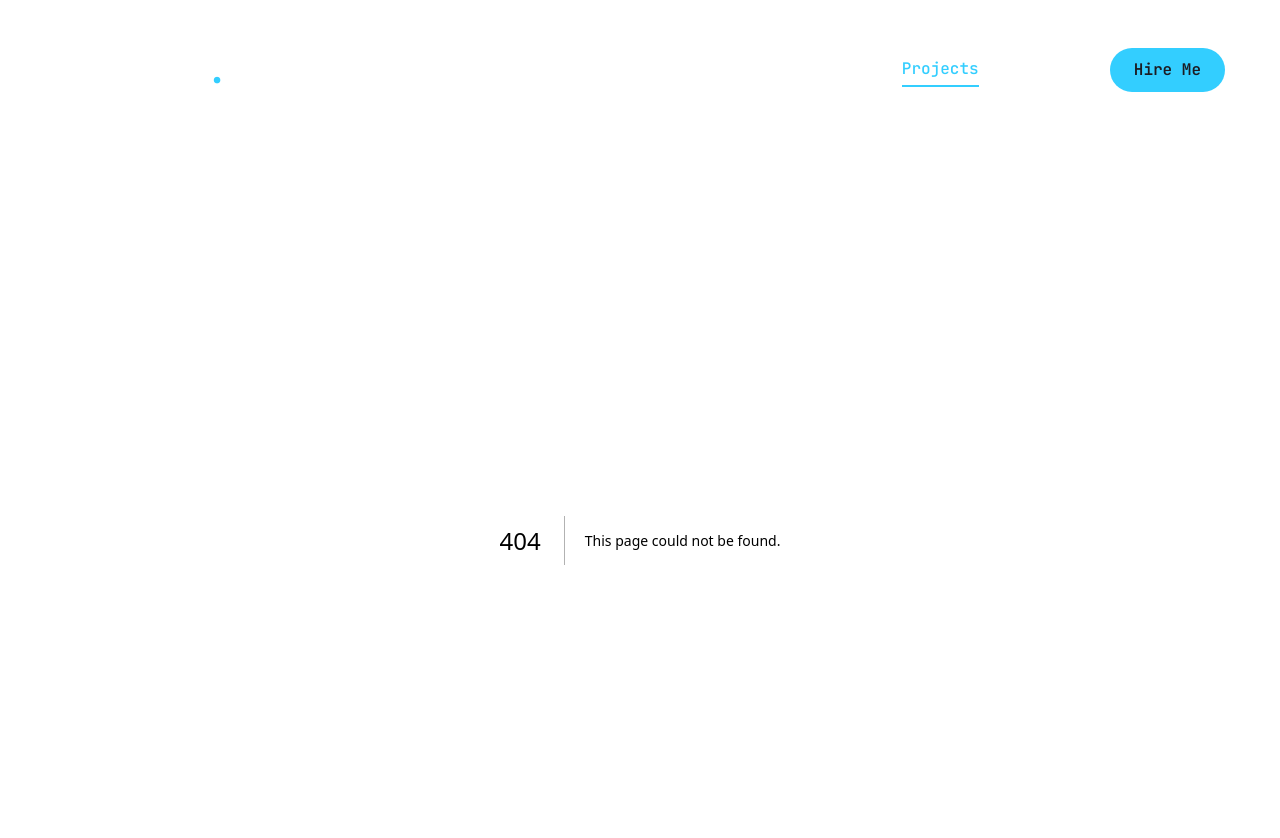
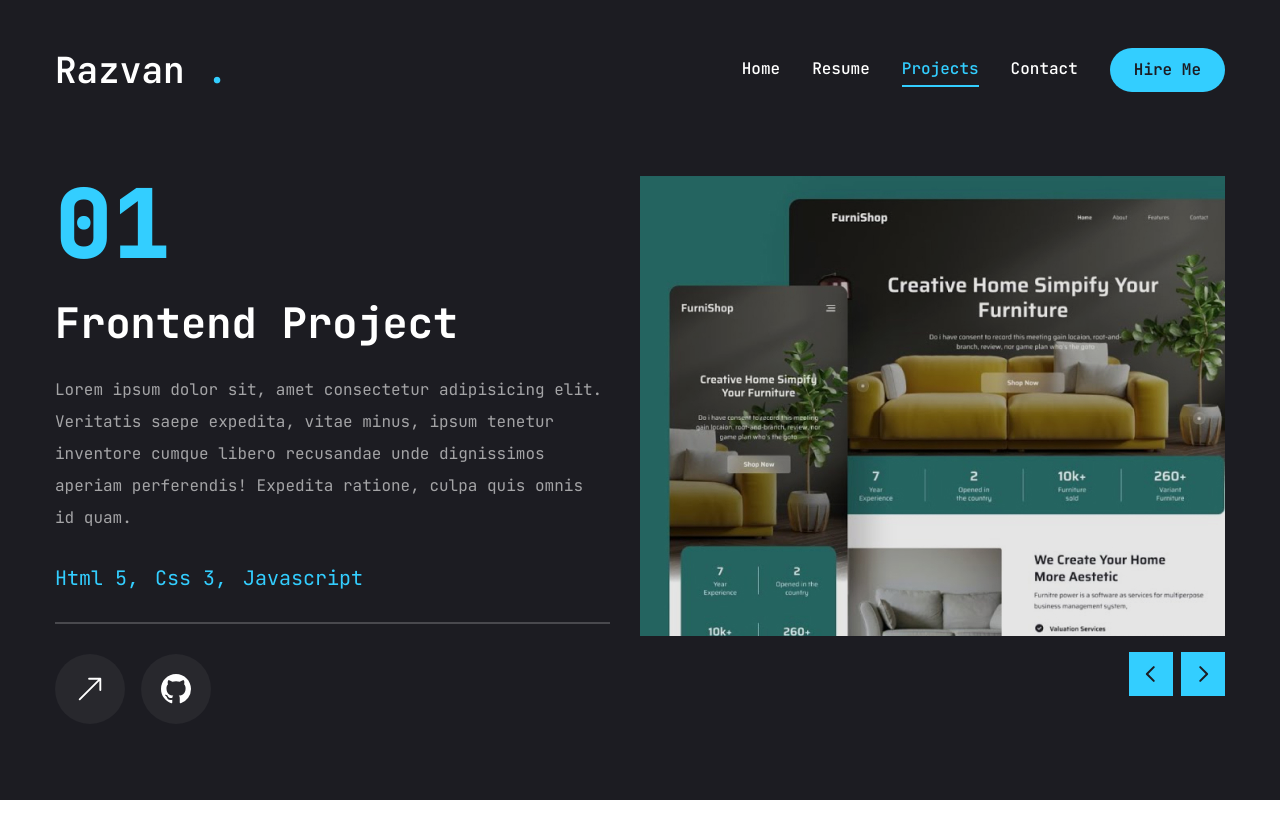
Before and after one commit to RazvanConstantin1/razvan-constantin, a Next.js app: page /projects in a window 1280 px wide. Before the commit this address had no page. Shown: the top 838 px of the page. After the commit the page ends 800 px from the top, so only its background shows below. Built offline with nearby package versions, Linux system fonts and the light colour scheme.

Commit message:
finished the projects page layout

```diff
--- /dev/null
+++ b/app/projects/page.jsx
@@ -0,0 +1,180 @@
+"use client";
+
+import { motion } from "framer-motion";
+import React, { useState } from "react";
+
+import { Swiper, SwiperSlide } from "swiper/react";
+import "swiper/css";
+
+import { BsArrowUpRight, BsGithub } from "react-icons/bs";
+
+import {
+  Tooltip,
+  TooltipContent,
+  TooltipProvider,
+  TooltipTrigger,
+} from "@/components/ui/tooltip";
+
+import Link from "next/link";
+import Image from "next/image.js";
+import ProjectSliderBtns from "@/components/ui/ProjectSliderBtns.jsx";
+
+const projects = [
+  {
+    num: "01",
+    category: "frontend",
+    title: "project 1",
+    description:
+      "Lorem ipsum dolor sit, amet consectetur adipisicing elit. Veritatis saepe expedita, vitae minus, ipsum tenetur inventore cumque libero recusandae unde dignissimos aperiam perferendis! Expedita ratione, culpa quis omnis id quam.",
+    stack: [{ name: "Html 5" }, { name: "Css 3" }, { name: "Javascript" }],
+    image: "/assets/work/thumb1.png",
+    live: "",
+    github: "",
+  },
+  {
+    num: "02",
+    category: "frontend",
+    title: "project 2",
+    description:
+      "Lorem ipsum dolor sit, amet consectetur adipisicing elit. Veritatis saepe expedita, vitae minus, ipsum tenetur inventore cumque libero recusandae unde dignissimos aperiam perferendis! Expedita ratione, culpa quis omnis id quam.",
+    stack: [{ name: "React" }, { name: "Tailwind Css" }, { name: "Framer" }],
+    image: "/assets/work/thumb2.png",
+    live: "",
+    github: "",
+  },
+  {
+    num: "03",
+    category: "frontend",
+    title: "project 3",
+    description:
+      "Lorem ipsum dolor sit, amet consectetur adipisicing elit. Veritatis saepe expedita, vitae minus, ipsum tenetur inventore cumque libero recusandae unde dignissimos aperiam perferendis! Expedita ratione, culpa quis omnis id quam.",
+    stack: [{ name: "Html 5" }, { name: "Css 3" }, { name: "Javascript" }],
+    image: "/assets/work/thumb3.png",
+    live: "",
+    github: "",
+  },
+];
+
+function Projects() {
+  const [project, setProject] = useState(projects[0]);
+
+  const handleSlideChange = (swiper) => {
+    // get current slide index
+    const currentIndex = swiper.activeIndex;
+
+    // update project state base on current slide index
+    setProject(projects[currentIndex]);
+  };
+
+  return (
+    <motion.section
+      initial={{ opacity: 0 }}
+      animate={{
+        opacity: 1,
+        transition: {
+          delay: 2.4,
+          duration: 0.4,
+          ease: "easeIn",
+        },
+      }}
+      className="min-h-[80vh] flex flex-col justify-center py12 xl:px-0"
+    >
+      <div className="container mx-auto">
+        <div className="flex flex-col xl:flex-row xl:gap-[30px]">
+          <div className="w-full xl:w-[50%] xl:h-[460px] flex flex-col xl:justify-between order-2 xl:order-none">
+            <div className="flex flex-col gap-[30px] h-[50%]">
+              {/* outline num */}
+              <div className="text-8xl leading-none font-extrabold text-accent">
+                {project.num}
+              </div>
+              {/* project category */}
+              <h2 className="text-[42px] font-bold leading-none text-white group-hover:text-accent transition-all duration-500 capitalize">
+                {project.category} project
+              </h2>
+              {/* project description */}
+              <p className="text-white/60">{project.description}</p>
+              {/* stack */}
+              <ul className="flex gap-4">
+                {project.stack.map((item, index) => {
+                  return (
+                    <li key={index} className="text-xl text-accent">
+                      {item.name}
+                      {/* remove the las comma */}
+                      {index !== project.stack.length - 1 && ","}
+                    </li>
+                  );
+                })}
+              </ul>
+              {/* border */}
+              <div className="border border-white/20"></div>
+              {/* buttons */}
+              <div className="flex items-center gap-4">
+                {/* live project button */}
+                <Link href={project.github}>
+                  <TooltipProvider delayDuration={100}>
+                    <Tooltip>
+                      <TooltipTrigger className="w-[70px] h-[70px] rounded-full bg-white/5 flex justify-center items-center">
+                        <BsArrowUpRight className="text-white text-3xl group-hover:text-accent" />
+                      </TooltipTrigger>
+                      <TooltipContent>
+                        <p>Live Project</p>
+                      </TooltipContent>
+                    </Tooltip>
+                  </TooltipProvider>
+                </Link>
+                {/* github project button */}
+                <Link href={project.live}>
+                  <TooltipProvider delayDuration={100}>
+                    <Tooltip>
+                      <TooltipTrigger className="w-[70px] h-[70px] rounded-full bg-white/5 flex justify-center items-center">
+                        <BsGithub className="text-white text-3xl group-hover:text-accent" />
+                      </TooltipTrigger>
+                      <TooltipContent>
+                        <p>Github repository</p>
+                      </TooltipContent>
+                    </Tooltip>
+                  </TooltipProvider>
+                </Link>
+              </div>
+            </div>
+          </div>
+          <div className="w-full xl:w-[50%]">
+            <Swiper
+              spaceBetween={30}
+              slidesPreview={1}
+              className="xl:h-[520px] mb-12"
+              onSlideChange={handleSlideChange}
+            >
+              {projects.map((project, index) => {
+                return (
+                  <SwiperSlide key={index} className="w-full">
+                    <div className="h-[460px] relative flex justify-center items-center bg-pink-50/20">
+                      {/* overlay */}
+                      <div className="absolute top-0 bottom-0 w-full h-full bg-black/10 z-10"></div>
+                      {/* image */}
+                      <div>
+                        <Image
+                          src={project.image}
+                          fill
+                          className="object-cover"
+                          alt="project"
+                        />
+                      </div>
+                    </div>
+                  </SwiperSlide>
+                );
+              })}
+              {/* slider buttons */}
+              <ProjectSliderBtns
+                containerStyles="flex gap-2 absolute right-0 bottom-[calc(50%_-_22px)] xl:bottom-0 z-20 w-full justify-between xl:w-max xl:justify-none"
+                btnStyles="bg-accent hover:bg-accent-hover text-primary text-[22px] w-[44px] h-[44px] flex justify-center items-center transition-all"
+              />
+            </Swiper>
+          </div>
+        </div>
+      </div>
+    </motion.section>
+  );
+}
+
+export default Projects;
--- a/app/work/page.jsx
+++ /dev/null
@@ -1,5 +0,0 @@
-function Work() {
-  return <div>Work page</div>;
-}
-
-export default Work;
--- /dev/null
+++ b/components/ui/ProjectSliderBtns.jsx
@@ -0,0 +1,27 @@
+"use client";
+
+import { useSwiper } from "swiper/react";
+import { PiCaretLeftBold, PiCaretRightBold } from "react-icons/pi";
+
+const ProjectSliderBtns = ({ containerStyles, btnStyles, iconsStyles }) => {
+  const swiper = useSwiper();
+
+  return (
+    <div className={containerStyles}>
+      <button className={btnStyles}>
+        <PiCaretLeftBold
+          className={iconsStyles}
+          onClick={() => swiper.slidePrev()}
+        />
+      </button>
+      <button className={btnStyles}>
+        <PiCaretRightBold
+          className={iconsStyles}
+          onClick={() => swiper.slideNext()}
+        />
+      </button>
+    </div>
+  );
+};
+
+export default ProjectSliderBtns;
--- a/package.json
+++ b/package.json
@@ -23,6 +23,7 @@
     "react-countup": "^6.5.3",
     "react-dom": "^18",
     "react-icons": "^5.2.1",
+    "swiper": "^11.1.9",
     "tailwind-merge": "^2.5.0",
     "tailwindcss-animate": "^1.0.7"
   },
```
Also changed, not shown: 1 other file (tests, documents, lock files or other folders).
